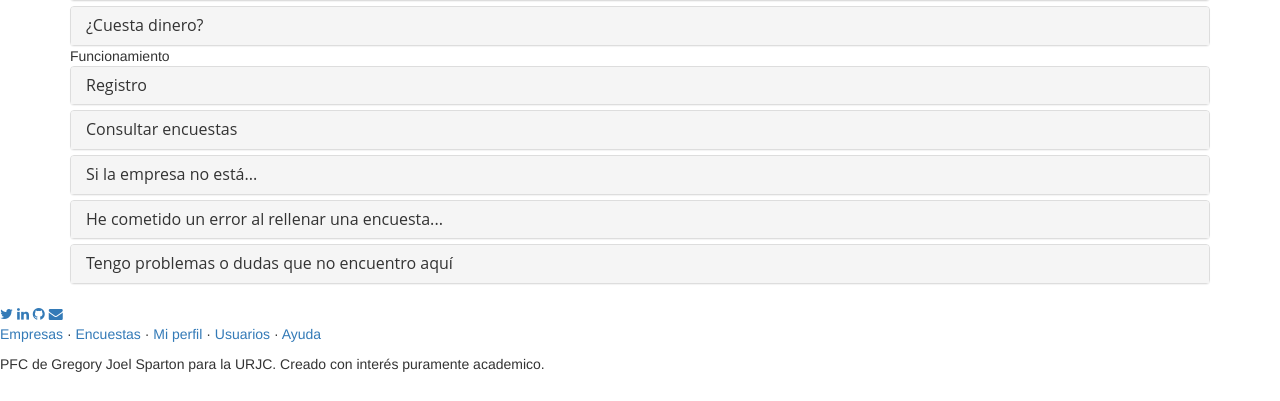
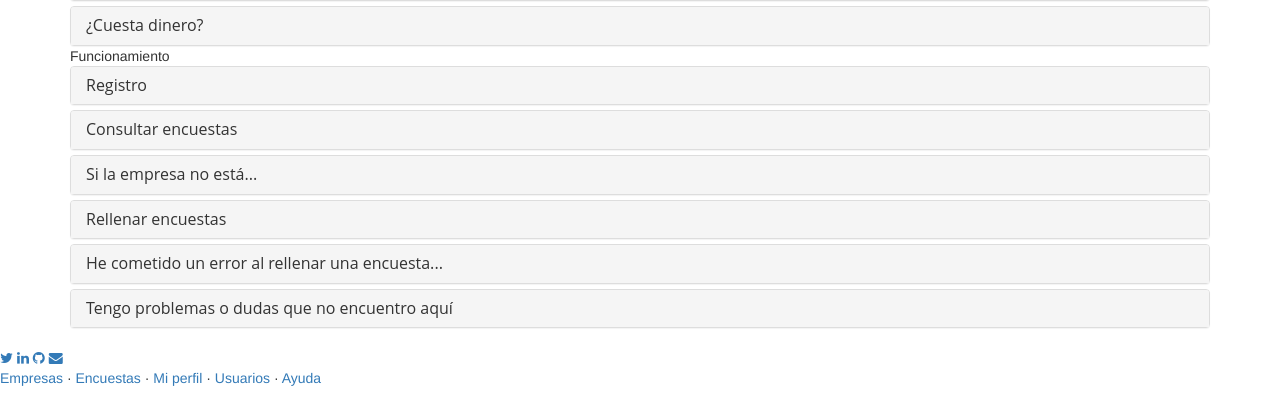
Before and after one commit to GREGOJSA/PFCJSA, a Django app: page /ayuda/ in a window 1280 px wide. Shown: the part 337-738 px from the top of the page. Run offline with Django 3.2, Linux system fonts and the light colour scheme; some libraries are stand-ins or nearby versions.

Commit message:
Añadida busqueda empreas

```diff
--- a/mysite/urls.py
+++ b/mysite/urls.py
@@ -16,6 +16,7 @@ urlpatterns = [
     url(r'^new_user$', RegistroUsuario.as_view(), name='nuevo_usuario'),
     url(r'^empresas/$', views.lista_empresas, name='lista_empresas'),
     url(r'^empresas/new/$', crearempresa.as_view(), name='nueva_Empresa'),
+    url(r'^buscar/$', views.buscar_empresa, name='buscar_empresa'),
     url(r'^empresas/(?P<pk>.+)/$', views.detalle_empresa, name='detalle_empresa'),
     url(r'^usuarios/miperfil/$', views.miperfil, name='mi_perfil'),
     url(r'^usuarios/$', views.lista_usuarios, name='lista_usuarios'),
--- a/sopa/static/css/sopa.css
+++ b/sopa/static/css/sopa.css
@@ -104,7 +104,6 @@ form {
 	width: 100%;
 	text-align: left;
 	font: normal 16px sans-serif;
-
 	padding: 45px 50px;
 	margin-top: 80px;
 }
--- a/sopa/templates/sopa/ayuda.html
+++ b/sopa/templates/sopa/ayuda.html
@@ -12,10 +12,10 @@
         <div class="panel panel-default">
             <div class="panel-heading">
                 <h4 class="panel-title">
-                    <a class="accordion-toggle collapsed" data-toggle="collapse" data-parent="#accordion" href="#collapseOne">¿Es obligatorio registrarse?</a>
+                    <a class="accordion-toggle collapsed" data-toggle="collapse" data-parent="#accordion" href="#collapseUno">¿Es obligatorio registrarse?</a>
                 </h4>
             </div>
-            <div id="collapseOne" class="panel-collapse collapse">
+            <div id="collapseUno" class="panel-collapse collapse">
                 <div class="panel-body">
                     Registrarse en <strong>SOPA</strong> es obligatorio para poder ver y compartir las opiniones y los datos sobre las prácticas.
                 </div>
@@ -51,10 +51,10 @@
         <div class="panel panel-default">
             <div class="panel-heading">
                 <h4 class="panel-title">
-                    <a class="accordion-toggle collapsed" data-toggle="collapse" data-parent="#accordion" href="#collapseTwo">Registro</a>
+                    <a class="accordion-toggle collapsed" data-toggle="collapse" data-parent="#accordion" href="#collapseDos">Registro</a>
                 </h4>
             </div>
-            <div id="collapseTwo" class="panel-collapse collapse">
+            <div id="collapseDos" class="panel-collapse collapse">
                 <div class="panel-body">
                     Basta con que completes el formulario para crear tu cuenta y empezar a leer o compartit tus experiencias.
                 </div>
@@ -63,10 +63,10 @@
         <div class="panel panel-default">
             <div class="panel-heading">
                 <h4 class="panel-title">
-                    <a class="accordion-toggle collapsed" data-toggle="collapse" data-parent="#accordion" href="#collapseThree">Consultar encuestas </a>
+                    <a class="accordion-toggle collapsed" data-toggle="collapse" data-parent="#accordion" href="#collapseTres">Consultar encuestas </a>
                 </h4>
             </div>
-            <div id="collapseThree" class="panel-collapse collapse">
+            <div id="collapseTres" class="panel-collapse collapse">
                 <div class="panel-body">
                     Para consultar una encuesta debes:
                     <ul>
@@ -86,10 +86,10 @@
         <div class="panel panel-default">
             <div class="panel-heading">
                 <h4 class="panel-title">
-                    <a class="accordion-toggle collapsed" data-toggle="collapse" data-parent="#accordion" href="#collapseFive">Si la empresa no está...</a>
+                    <a class="accordion-toggle collapsed" data-toggle="collapse" data-parent="#accordion" href="#collapseCuatro">Si la empresa no está...</a>
                 </h4>
             </div>
-            <div id="collapseFive" class="panel-collapse collapse">
+            <div id="collapseCuatro" class="panel-collapse collapse">
                 <div class="panel-body">
                     La idea es que la base de datos de empresas y de las opiniones sobre la misma crezcan cada dia gracias a tu colaboración y la de tus compañeros.
                     Por eso puedes dar de alta la empresa en la sección <strong>Empresas</strong> indicando los datos que se piden en el formulario.
@@ -100,10 +100,30 @@
         <div class="panel panel-default">
             <div class="panel-heading">
                 <h4 class="panel-title">
-                    <a class="accordion-toggle collapsed" data-toggle="collapse" data-parent="#accordion" href="#collapseSix">He cometido un error al rellenar una encuesta...</a>
+                    <a class="accordion-toggle collapsed" data-toggle="collapse" data-parent="#accordion" href="#collapseCinco">Rellenar encuestas </a>
                 </h4>
             </div>
-            <div id="collapseSix" class="panel-collapse collapse">
+            <div id="collapseCinco" class="panel-collapse collapse">
+                <div class="panel-body">
+                    Para rellenar una encuesta debes:
+                    <ul>
+                        <li>Registrarte en el sistema.</li>
+                        <li>iniciar sesión.</li>
+                        <li>Consultar la sección <strong>Empresas</strong> o <strong>Encuestas</strong></li>
+                        <li>Buscar la empresa que te interesa</li>
+                        <li>Desde las listas que presentan ambas secciones puedes realizar una encuesta</li>
+                        <li>Rellenar el formulario con al encuesta</li>
+                    </ul>
+                </div>
+            </div>
+        </div>
+        <div class="panel panel-default">
+            <div class="panel-heading">
+                <h4 class="panel-title">
+                    <a class="accordion-toggle collapsed" data-toggle="collapse" data-parent="#accordion" href="#collapseSeis">He cometido un error al rellenar una encuesta...</a>
+                </h4>
+            </div>
+            <div id="collapseSeis" class="panel-collapse collapse">
                 <div class="panel-body">
                     Si la cosa es grave (los datos de la misma pueden llevar a una gran confusión) puedes acceder a <strong>Mi Perfil</strong> y borrarla para volver a crearla. Si son fallos tontos no pasa nada.
                 </div>
@@ -112,10 +132,10 @@
         <div class="panel panel-default">
             <div class="panel-heading">
                 <h4 class="panel-title">
-                    <a class="accordion-toggle collapsed" data-toggle="collapse" data-parent="#accordion" href="#collapseEight">Tengo problemas o dudas que no encuentro aquí</a>
+                    <a class="accordion-toggle collapsed" data-toggle="collapse" data-parent="#accordion" href="#collapseSiete">Tengo problemas o dudas que no encuentro aquí</a>
                 </h4>
             </div>
-            <div id="collapseEight" class="panel-collapse collapse">
+            <div id="collapseSiete" class="panel-collapse collapse">
                 <div class="panel-body">
                     No dudes en ponerte en contacto con nosotros y no descansaremos hasta resolverlo!!
                 </div>
--- a/sopa/views.py
+++ b/sopa/views.py
@@ -91,6 +91,19 @@ def lista_empresas(request):
     for x in empresa:
         notamedia(x)
     return render(request, 'sopa/lista_empresas.html', {'titulo': 'SOPA lista empresas' ,'empresas' : empresa})
+
+@login_required
+def buscar_empresa(request):
+    q = request.GET.get('e')
+    empresa = empresas.objects.filter(nombre_empresa__contains = q)
+    if empresa:
+        print ('hay resultados')
+        aux = ""
+    else:
+        print ('NO hay resultados')
+        aux = "No hay resultados"
+    return render(request, 'sopa/buscar_empresas.html', {'empresas' : empresa, 'aux' : aux})
+
 
 @login_required
 def miperfil(request):
```
Also changed, not shown: sopa/templates/sopa/buscar_empresas.html (added, +43 -0 lines), sopa/templates/sopa/detalle_usuario.html (+9 -3 lines), sopa/templates/sopa/lista_empresas.html (+20 -7 lines), db.sqlite3, 1 other file.
